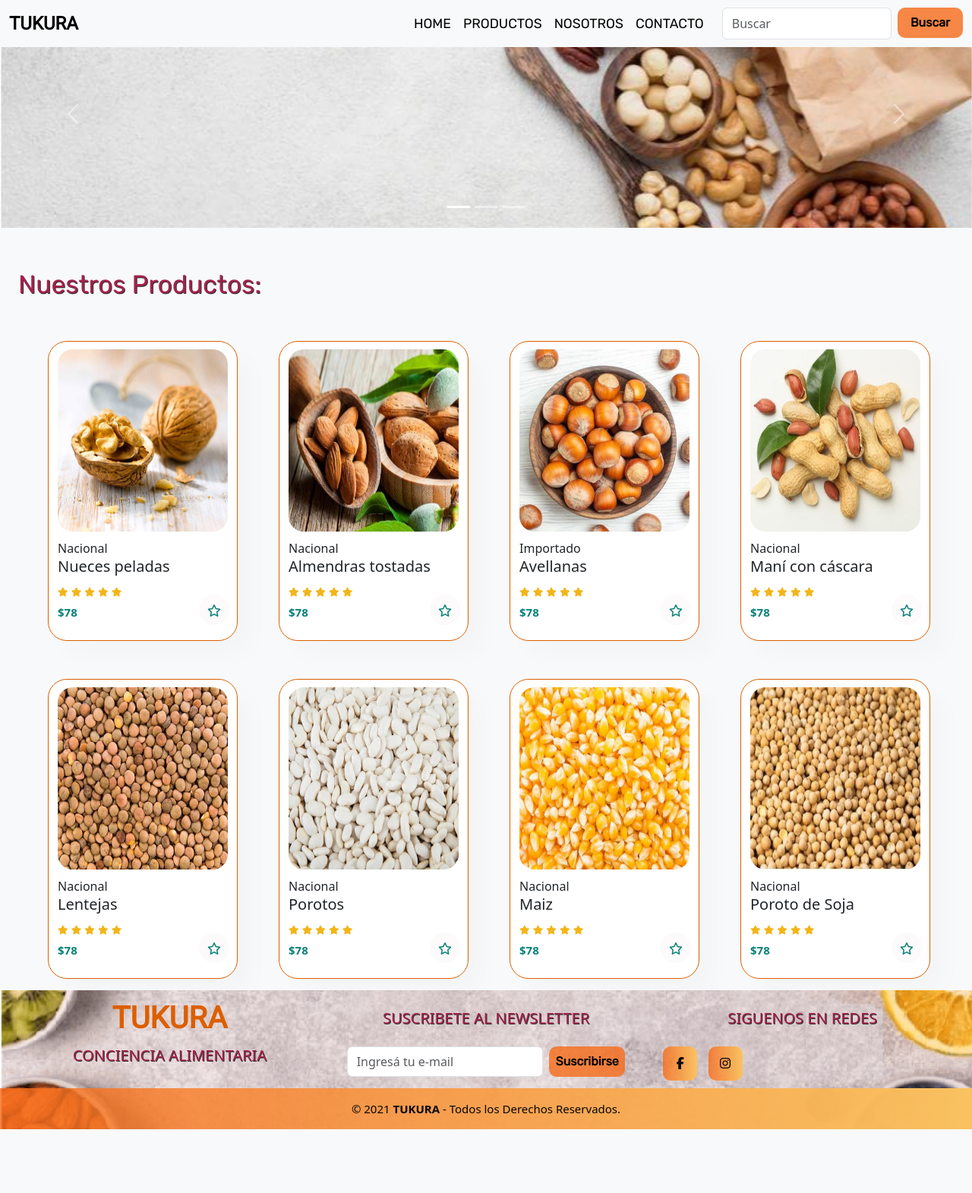
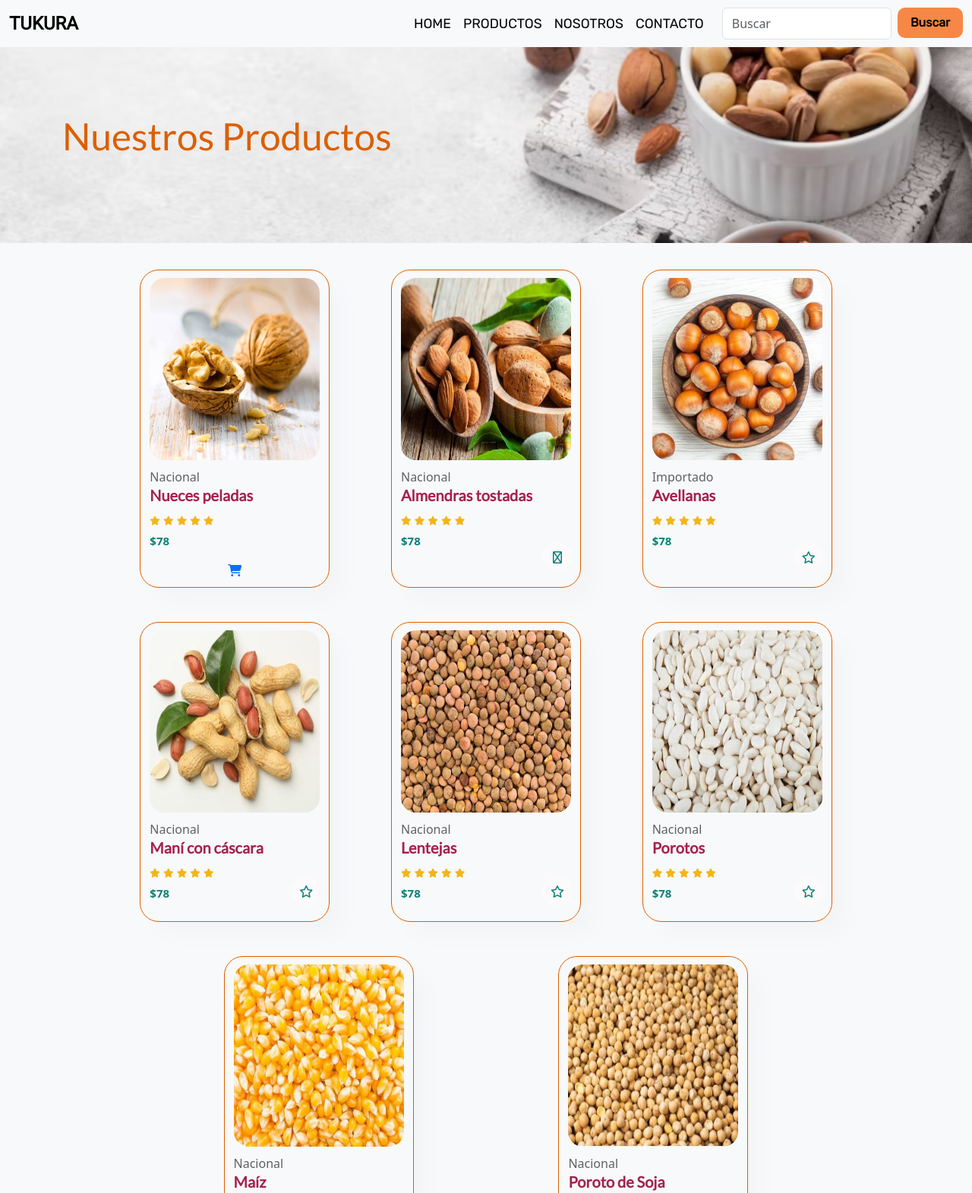
Before and after one commit to VanesaPorcelli/Pre-Entrega3_Porcelli, a website: page pages/productos.html in a window 1280 px wide. Shown: the top 1571 px of the page at 76% size. Before the commit the page ends 1487 px from the top, so only its background shows below. Drawn offline with nearby package versions, Linux system fonts and the light colour scheme.

Commit message:
sass product

```diff
--- a/pages/productos.html
+++ b/pages/productos.html
@@ -88,56 +88,28 @@
 
     <!--MAIN CAROUSEL-->
     <main>
-
-        <section class="carousel">
-            <div id="carouselExampleCaptions" class="carousel slide">
-                <div class="carousel-indicators">
-                    <button type="button" data-bs-target="#carouselExampleCaptions" data-bs-slide-to="0" class="active"
-                        aria-current="true" aria-label="Slide 1"></button>
-                    <button type="button" data-bs-target="#carouselExampleCaptions" data-bs-slide-to="1"
-                        aria-label="Slide 2"></button>
-                    <button type="button" data-bs-target="#carouselExampleCaptions" data-bs-slide-to="2"
-                        aria-label="Slide 3"></button>
-                </div>
-                <div class="carousel-inner">
-                    <div class="carousel-item active">
-                        <img src="../assets/hero.jpg" class="d-block w-100" alt="...">
-                        <div class="carousel-caption d-none d-md-block">
-                        </div>
-                    </div>
-                    <div class="carousel-item">
-                        <img src="../assets/bgfixed.jpg" class="d-block w-100" alt="...">
-                        <div class="carousel-caption d-none d-md-block">
-                        </div>
-                    </div>
-                    <div class="carousel-item">
-                        <img src="../assets/fondo_prueba5.png" class="d-block w-100" alt="...">
-                        <div class="carousel-caption d-none d-md-block">
+        <section class="hero_pages">
+            <div class="pages__fondo  d-flex align-items-center align-content-center">
+                <div class="container">
+                    <div class="row">
+                        <div class="col-12">
+                            <h1 class="hero_pages_h1 text-start mt-5">Nuestros Productos</h1>
                         </div>
                     </div>
                 </div>
-                <button class="carousel-control-prev" type="button" data-bs-target="#carouselExampleCaptions"
-                    data-bs-slide="prev">
-                    <span class="carousel-control-prev-icon" aria-hidden="true"></span>
-                    <span class="visually-hidden">Previous</span>
-                </button>
-                <button class="carousel-control-next" type="button" data-bs-target="#carouselExampleCaptions"
-                    data-bs-slide="next">
-                    <span class="carousel-control-next-icon" aria-hidden="true"></span>
-                    <span class="visually-hidden">Next</span>
-                </button>
+            </div>
             </div>
         </section>
 
-<!-- MAIN -TARJETAS PRODUCTOS-->
+        <!-- MAIN -TARJETAS PRODUCTOS-->
         <section class="productos" id="product1">
-            <h2 class="h2_title pt-5 pb-1 ms-4 text-start"> Nuestros Productos:</h2>
-            <div class="pro-container ms-4 me-3">
-                <div class="pro bg-white">
-                    <img src="../assets/nueces1.jpg" alt="Imagen de nueces mariposa peladas">
+
+            <div class="pro-container container-fluid col-lg-10 col-md-10 sm-10">
+                <div class="pro">
+                    <img src="../assets/nueces1.jpg" alt="Nueces peladas">
                     <div class="des">
                         <span>Nacional</span>
-                        <h5>Nueces peladas</h5>
+                        <h3 class="titulo_product">Nueces peladas</h3>
                         <div class="star">
                             <i class="fas fa-star"></i>
                             <i class="fas fa-star"></i>
@@ -147,13 +119,29 @@
                         </div>
                         <h4>$78</h4>
                     </div>
-                    <a href="#"> <i class=" fas fa-star cart"></i> </a>
+                    <a href="#"> <i class="fa-solid fa-cart-shopping"></i></a>
                 </div>
-                <div class="pro bg-white">
-                    <img src="../assets/almendras1.JPG" alt="Imagen de almendras peladas">
+                <div class="pro">
+                    <img src="../assets/almendras1.JPG" alt="Almendras tostadas">
                     <div class="des">
                         <span>Nacional</span>
-                        <h5>Almendras tostadas</h5>
+                        <h3 class="titulo_product">Almendras tostadas</h3>
+                        <div class="star">
+                            <i class="fas fa-star"></i>
+                            <i class="fas fa-star"></i>
+                            <i class="fas fa-star"></i>
+                            <i class="fas fa-star"></i>
+                            <i class="fas fa-star"></i>
+                        </div>
+                        <h4>$78</h4>
+                    </div>
+                    <a href="#"> <i class="fa-solid fa-cart-shopping cart"></i> </a>
+                </div>
+                <div class="pro">
+                    <img src="../assets/avellanas.JPG" alt="avellanas">
+                    <div class="des">
+                        <span>Importado</span>
+                        <h3 class="titulo_product">Avellanas</h3>
                         <div class="star">
                             <i class="fas fa-star"></i>
                             <i class="fas fa-star"></i>
@@ -165,11 +153,11 @@
                     </div>
                     <a href="#"> <i class="fas fa-star cart"></i> </a>
                 </div>
-                <div class="pro bg-white">
-                    <img src="../assets/avellanas.JPG" alt="Imagen de avellanas peladas y tostadas">
+                <div class="pro">
+                    <img src="../assets/mani_cascara.JPG" alt="maní con cáscara">
                     <div class="des">
-                        <span>Importado</span>
-                        <h5>Avellanas</h5>
+                        <span>Nacional</span>
+                        <h3 class="titulo_product">Maní con cáscara</h3>
                         <div class="star">
                             <i class="fas fa-star"></i>
                             <i class="fas fa-star"></i>
@@ -181,11 +169,11 @@
                     </div>
                     <a href="#"> <i class="fas fa-star cart"></i> </a>
                 </div>
-                <div class="pro bg-white">
-                    <img src="../assets/mani_cascara.JPG" alt="Imagen de maníes con cáscara">
+                <div class="pro">
+                    <img src="../assets/lentejas1.JPG" alt="Lentejas">
                     <div class="des">
                         <span>Nacional</span>
-                        <h5>Maní con cáscara</h5>
+                        <h3 class="titulo_product">Lentejas</h3>
                         <div class="star">
                             <i class="fas fa-star"></i>
                             <i class="fas fa-star"></i>
@@ -197,29 +185,11 @@
                     </div>
                     <a href="#"> <i class="fas fa-star cart"></i> </a>
                 </div>
-            </div>
-            <div class="pro-container ms-4 me-3">
-                <div class="pro bg-white">
-                    <img src="../assets/lentejas1.JPG" alt="Imagen de lentejas comunes">
+                <div class="pro">
+                    <img src="../assets/poroto_blanco.JPG" alt="Porotos">
                     <div class="des">
                         <span>Nacional</span>
-                        <h5>Lentejas</h5>
-                        <div class="star">
-                            <i class="fas fa-star"></i>
-                            <i class="fas fa-star"></i>
-                            <i class="fas fa-star"></i>
-                            <i class="fas fa-star"></i>
-                            <i class="fas fa-star"></i>
-                        </div>
-                        <h4>$78</h4>
-                    </div>
-                    <a href="#"> <i class=" fas fa-star cart"></i> </a>
-                </div>
-                <div class="pro bg-white">
-                    <img src="../assets/poroto_blanco.JPG" alt="Imagen de porotos blancos">
-                    <div class="des">
-                        <span>Nacional</span>
-                        <h5>Porotos</h5>
+                        <h3 class="titulo_product">Porotos</h3>
                         <div class="star">
                             <i class="fas fa-star"></i>
                             <i class="fas fa-star"></i>
@@ -231,11 +201,11 @@
                     </div>
                     <a href="#"> <i class="fas fa-star cart"></i> </a>
                 </div>
-                <div class="pro bg-white">
-                    <img src="../assets/maiz1.JPG" alt="Imagen de granos de maíz">
+                <div class="pro">
+                    <img src="../assets/maiz1.JPG" alt="Maíz">
                     <div class="des">
                         <span>Nacional</span>
-                        <h5>Maiz</h5>
+                        <h3 class="titulo_product">Maíz</h3>
                         <div class="star">
                             <i class="fas fa-star"></i>
                             <i class="fas fa-star"></i>
@@ -247,11 +217,11 @@
                     </div>
                     <a href="#"> <i class="fas fa-star cart"></i> </a>
                 </div>
-                <div class="pro bg-white">
-                    <img src="../assets/soja1.JPG" alt="Imagen de granos de soja">
+                <div class="pro">
+                    <img src="../assets/soja1.JPG" alt="Poroto de Soja">
                     <div class="des">
                         <span>Nacional</span>
-                        <h5>Poroto de Soja</h5>
+                        <h3 class="titulo_product">Poroto de Soja</h3>
                         <div class="star">
                             <i class="fas fa-star"></i>
                             <i class="fas fa-star"></i>
--- a/scss/components/_titles.scss
+++ b/scss/components/_titles.scss
@@ -19,3 +19,10 @@
     font-family: $font-p;
     color: $color-second;
     }
+
+    .titulo_product {
+        font-size: 20px;
+        font-weight: bolder;
+        font-family: $font-p;
+        color: $color-second;
+        }
--- a/scss/layout/_index.scss
+++ b/scss/layout/_index.scss
@@ -10,7 +10,7 @@
     background-attachment:fixed;
     @include tamanio(80vh, 100%);
     padding-right: 0px;
-    &__content{
+        &__content{
         display:flex;
         flex-direction:column;
         justify-content:space-evenly;
--- a/scss/layout/_nosotros.scss
+++ b/scss/layout/_nosotros.scss
@@ -1,4 +1,5 @@
 .nosotros__img{
     max-width: 100%;
     height: auto;
+
 }
--- a/scss/layout/_productos.scss
+++ b/scss/layout/_productos.scss
@@ -1,60 +1,16 @@
 /* PAGINA PRODUCTOS*/
-.carousel-item {
-    height:300px;
-}
 
-h1 {
-    font-size: 50px;
-    line-height: 60px;
-    color:$color-p;
-}
-
-h2 {
-    font-size: 46px;
-    line-height: 54px;
-    color:$color-p;
-}
-
-h4 {
-    font-size: 20px;
-    color:$color-p;
-}
-
-h6 {
-    font-weight: 700;
-    font-size:$color-p;
-}
-
-p {
-    font-size: 16px;
-    color: $color-p;
-    margin: 15px 0 20px 0;
-}
-
-
-
-.body {
-    width: 100%;
-}
-
-.h3_product {
-    color: $color_price;
-}
-
-#product1 {
+.productos {
     text-align: center;
 
-}
-
-#product1 .pro-container {
+    .pro-container {
         display: flex;
         justify-content: space-evenly;
         padding-top: 20px;
         flex-wrap: wrap;
         gap: 15px;
-}
 
-#product1 .pro {
+        .pro {
             width: 10%;
             min-width: 250px;
             padding: 10px 12px;
@@ -65,47 +21,40 @@ p {
             margin: 15px 0;
             transition: 0.2s ease;
             position: relative;
-}
 
-#product1 .pro:hover {
+            &:hover {
                 box-shadow: 20px 20px 30px rgba(0, 0, 0, 0.2);
             }
 
-#product1 .pro img {
+            img {
                 width: 100%;
                 height: 30vh;
                 border-radius: 20px;
             }
 
-#product1 .pro .des {
+            .des {
                 text-align: start;
                 padding: 10px 0;
+
+                span {
+                    color: #606063;
+                    font-size: 16px;
                 }
 
-#product1 .pro .des .span {
-    color: #606063;
-    font-size: 12px;
-}
-
-#product1 .pro .des .h5 {
-    padding-top: 7px;
-    color: #1a1a1a;
-    font-size: 14px;
-}
-
-#product1 .pro .des i {
+                i {
                     font-size: 12px;
                     color: #f3b519;
                 }
 
-#product1 .pro .des h4 {
+                h4 {
                     padding-top: 7px;
                     font-size: 15px;
                     font-weight: 700;
                     color: $color_price;
                 }
+            }
 
-#product1 .pro .cart {
+            .cart {
                 width: 40px;
                 height: 40px;
                 line-height: 40px;
@@ -118,10 +67,6 @@ p {
                 bottom: 20px;
                 right: 10px;
             }
-
-
-.pagination{
-    display: flex;
-    justify-content:center;
-    margin-right: 10px;
         }
+    }
+}
```
Also changed, not shown: index.html (+2 -2 lines), scss/layout/_medias.scss (+0 -8 lines), assets/avellanas1.JPG, css/style.css. Lines whose indentation alone changed are shown as unchanged.
